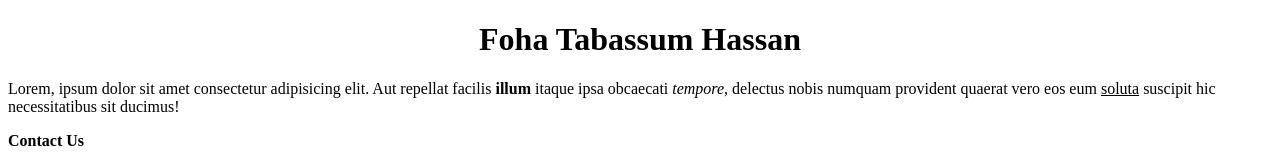
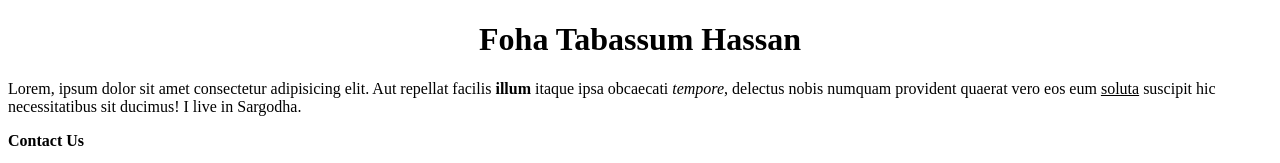
Before and after one commit to FohaTabassum/Web-Dev, a plain HTML site: page first class.html in a window 1280 px wide. Shown: the top 163 px of the page. Drawn offline with Linux system fonts and the light colour scheme.

```diff
--- a/first class.html
+++ b/first class.html
@@ -10,6 +10,7 @@
       facilis <b>illum</b> itaque ipsa obcaecati <i>tempore</i>, delectus nobis
       numquam provident quaerat vero eos eum <u>soluta</u> suscipit hic
       necessitatibus sit ducimus!
+      I live in Sargodha.
     </p>
     <p>
       <b>Contact Us</b>
```
